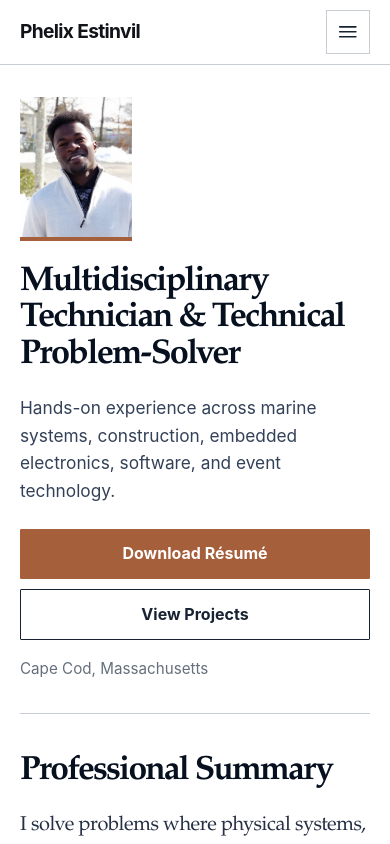
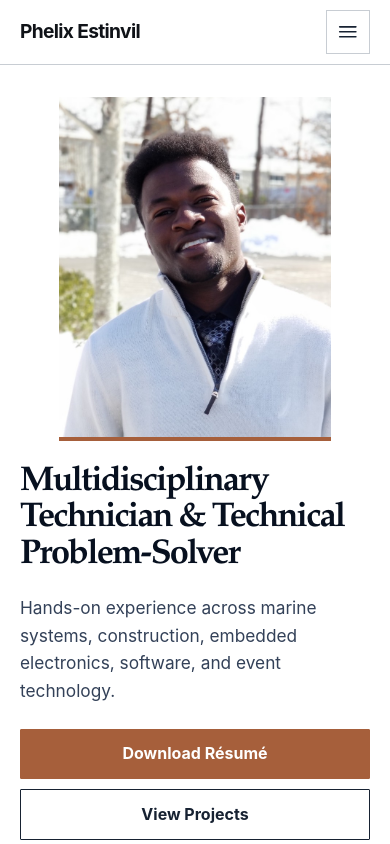
Before and after one commit to EazyPhe/phelixestinvil.com, a website: page src/index.html in a window 390 px wide. Shown: the top 844 px of the page. Drawn offline with Linux system fonts and the light colour scheme.

Commit message:
Enlarge and center the portrait on mobile screens

```diff
--- a/src/assets/styles.css
+++ b/src/assets/styles.css
@@ -779,8 +779,8 @@ svg {
 
   .hero-portrait {
     grid-row: 1;
-    width: 8rem;
-    margin-left: calc(clamp(1.4rem, 4vw, 4.2rem) + 4px);
+    width: min(72vw, 17rem, 100%);
+    margin-inline: auto;
   }
 }
 
@@ -806,11 +806,6 @@ svg {
   .hero-rail {
     padding-left: 0;
     border-left: 0;
-  }
-
-  .hero-portrait {
-    width: 7rem;
-    margin-left: 0;
   }
 
   .hero-copy {
--- a/src/index.html
+++ b/src/index.html
@@ -6,7 +6,7 @@
     <meta name="description" content="Phelix Estinvil is a multidisciplinary technician and technical problem-solver working across marine systems, construction, embedded electronics, software, and event technology.">
     <meta name="theme-color" content="#172232">
     <link rel="canonical" href="https://phelixestinvil.com/">
-    <link rel="stylesheet" href="assets/styles.css?v=20260909">
+    <link rel="stylesheet" href="assets/styles.css?v=20260909-photo2">
     <title>Phelix Estinvil | Multidisciplinary Technician</title>
   </head>
   <body>
```
Also changed, not shown: src/projects/index.html (+1 -1 lines), src/resume/index.html (+1 -1 lines).
